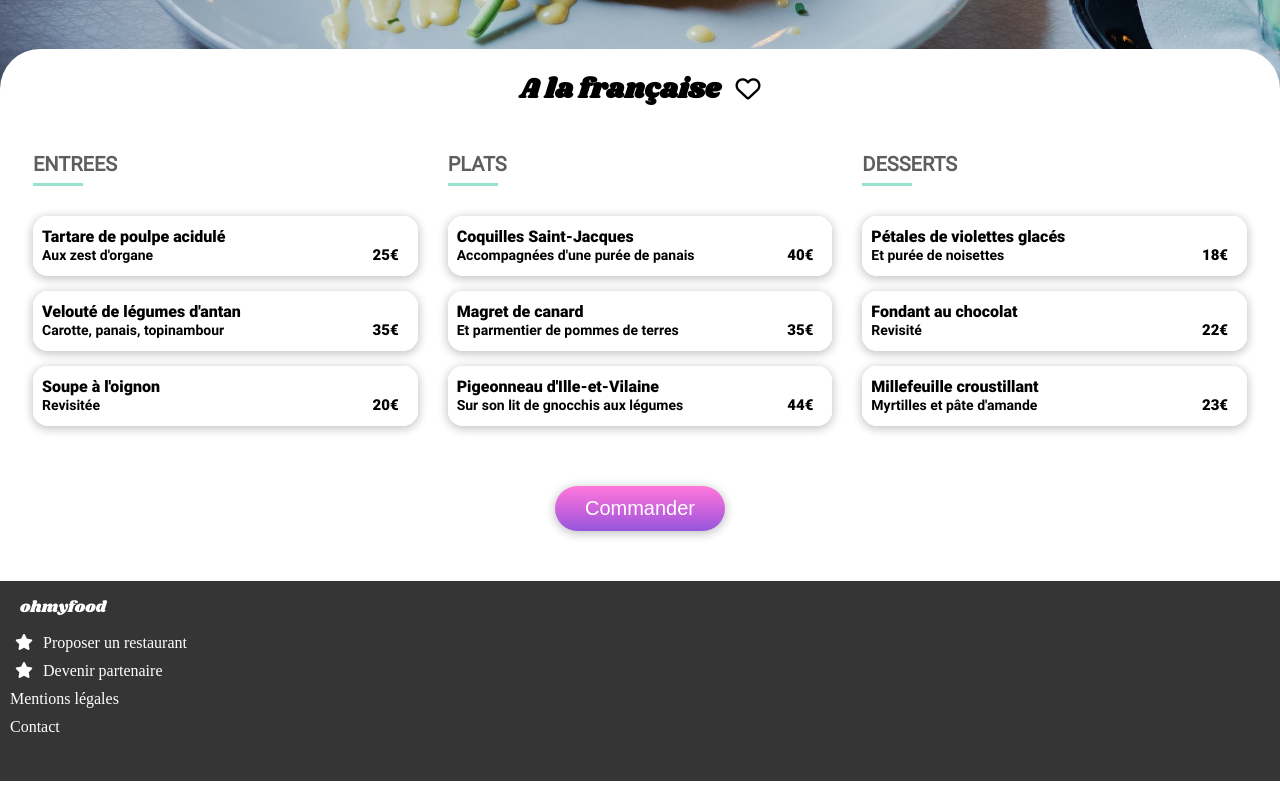
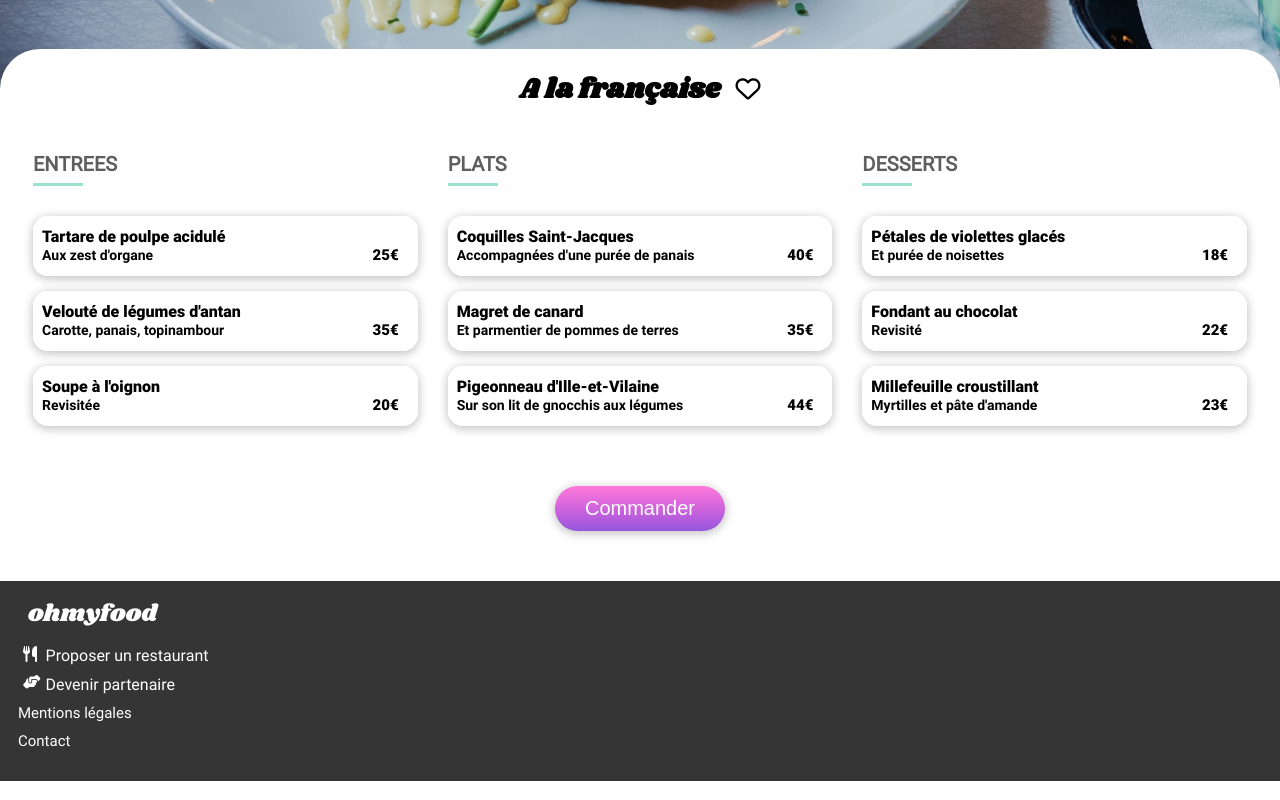
Before and after one commit to LanozP/P3_nosek_pierre_ohmyfood, a website: page pages/alafrançaise.html in a window 1280 px wide. Shown: the part 576-1376 px from the top of the page. Drawn offline with Linux system fonts and the light colour scheme; files whose address does not match are found by name.

Commit message:
footer termine + ajout lien mailto

```diff
--- a/pages/alafrançaise.html
+++ b/pages/alafrançaise.html
@@ -247,21 +247,24 @@
 
             <footer class="footer">
 
+                <div class="footer__box">
+
                     <div class="footer__title">ohmyfood</div>
 
                         <div class="label_box">
-                        <i class=" star_blue fas fa-star "></i>
+                            <i class="fas fa-utensils"></i>
                             <a href="#proposerUnRestaurant">Proposer un restaurant</a>
                         </div>
 
                         <div class="label_box">
-                        <i class=" star_blue fas fa-star "></i>
+                            <i class="fas fa-hands-helping hand"></i>
                             <a href="#devenirPartenaire">Devenir partenaire</a>
                         </div>
 
-                    <a href="#mentionsLegales">Mentions légales</a>
+                        <a class="link" href="#mentionsLegales">Mentions légales</a>
 
-                    <a id="label_contact" href="#contact">Contact</a>
+                        <a class="link" id="label_contact" href="mailto:adresse@serveur.com"> Contact </a>
+                </div>
 
             </footer>
         </div>
--- a/sass/menu.scss
+++ b/sass/menu.scss
@@ -202,6 +202,7 @@ body {
     &:hover {
       transform: scale(1.05);
       transition: transform 0.2s ease-in-out;
+      box-shadow: $box-shadow-plus;
     }
 
     @media #{$media-up} {
@@ -231,13 +232,23 @@ body {
   }
 }
 
+.footer__box {
+  display: flex;
+  flex-direction: column;
+
+  padding-left: 8px;
+}
+
 .footer__title {
-  font-size: 16px;
+  font-size: 18px;
   color: white;
   font-family: $font-family1;
   padding-left: 20px;
   margin-top: 15px;
   margin-bottom: 15px;
+  @media #{$media-up} {
+    font-size: 24px;
+  }
 }
 
 .label_box {
@@ -245,9 +256,33 @@ body {
   flex-direction: row;
   color: white;
 
+  font-size: 13px;
+  font-family: $font-family2;
   padding-left: 15px;
+  i {
+    width: 5%;
+  }
+  .hand {
+    font-size: 14px;
+  }
+  @media #{$media-up} {
+    font-size: 16px;
+    i {
+      width: 1%;
+    }
+  }
+}
+
+.link {
+  font-size: 12px;
+  font-family: $font-family2;
+  @media #{$media-up} {
+    font-size: 15px;
+  }
 }
 
 #label_contact {
+  font-family: $font-family2;
   margin-bottom: 50px;
+  cursor: pointer;
 }
--- a/sass/utils/_mixins.scss
+++ b/sass/utils/_mixins.scss
@@ -124,10 +124,13 @@
 @mixin small_box {
   position: relative;
   height: 60px;
-  box-shadow: 0px 2px 10px 1px #c4c4c4;
+  box-shadow: $box-shadow;
   border-radius: 15px;
   overflow: hidden;
   margin-bottom: 15px;
+  &:hover {
+    box-shadow: $box-shadow-plus;
+  }
 }
 
 .small_box__a {
```
Also changed, not shown: public/css/menu.css, 2 other files. Lines whose indentation alone changed are shown as unchanged.
